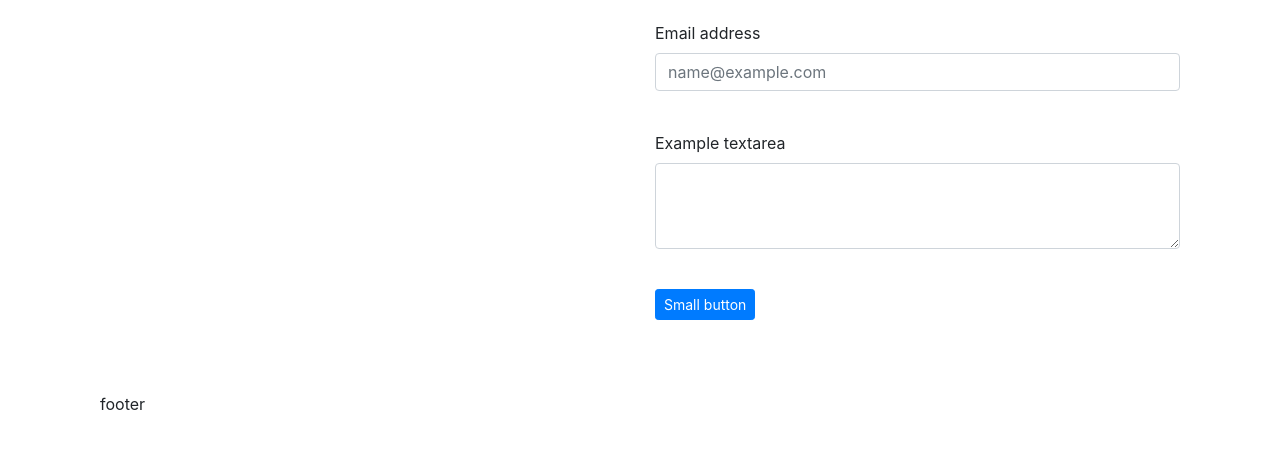
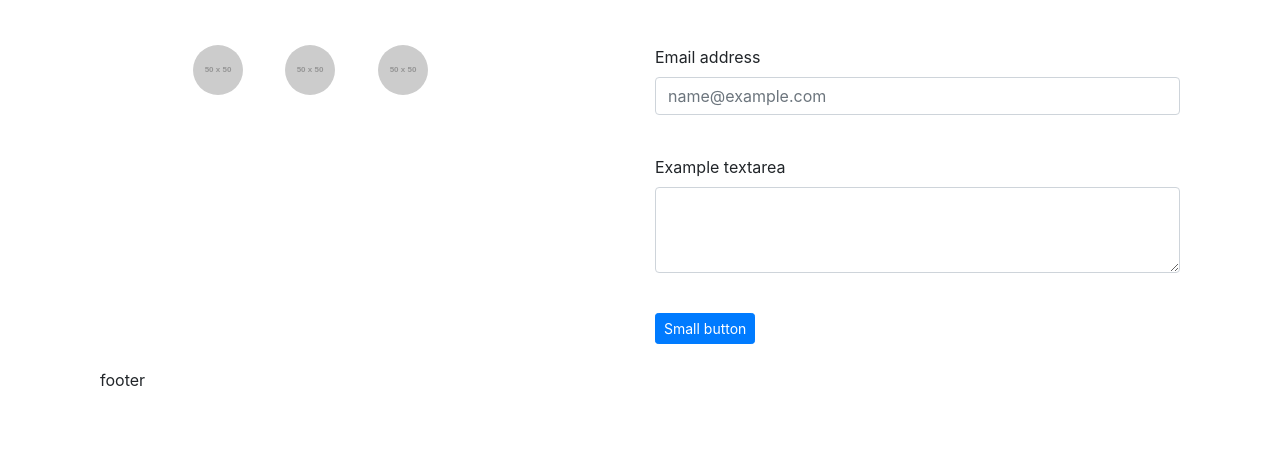
Before and after one commit to Lesly-15/Bootstrap-Portfolio, a plain HTML site: page contact.html in a window 1280 px wide. Shown: the part 185-634 px from the top of the page. Drawn offline with nearby package versions, Linux system fonts and the light colour scheme; placeholder pictures from the web are drawn by us.

Commit message:
Placeholders for Social Media Icons added

```diff
--- a/contact.html
+++ b/contact.html
@@ -43,6 +43,7 @@
         </div>
 
     <br>
+    <br>
 
     <div class="container">
         <!-- this is row 2 -->
@@ -50,8 +51,17 @@
             <div class="col-md-1">
                 <!-- this column is empty -->
             </div>
-            <div class="col-md-3">
-                <!-- I want 5 social media icons how I can add them without messing up the layout?-->
+            <div class="col-md-1">
+                <!-- this is for social media icon -->
+                <a href="https://placeholder.com"><img src="https://via.placeholder.com/50" class="rounded-circle"></a>
+            </div>
+            <div class="col-md-1">
+                <!-- this is for social media icon -->
+                <a href="https://placeholder.com"><img src="https://via.placeholder.com/50" class="rounded-circle"></a>
+            </div>
+            <div class="col-md-1">
+                <!-- this is for social media icon -->
+                <a href="https://placeholder.com"><img src="https://via.placeholder.com/50" class="rounded-circle"></a>
             </div>
             <div class="col-md-2">
                 <!-- this column is empty -->
@@ -77,8 +87,6 @@
     </div>
 
     <br>
-    <br>
-    <br>
 
         <!-- this is row 3 -->
         <div class="container">
```
Also changed, not shown: portfolio.html (+3 -1 lines).
